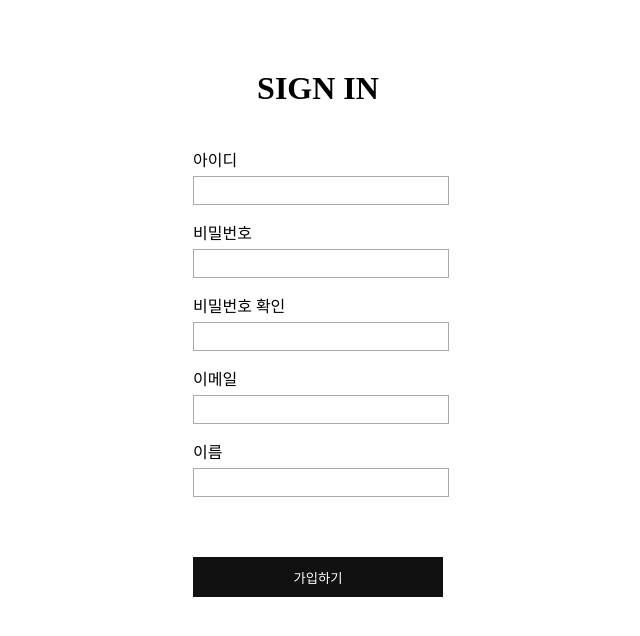
After one commit to gobltpqls99/python-guestbook, a Django app: page /signin/ in a window 1280 px wide. The commit adds this page. Shown: the top 636 px of the page, without its empty margins (322-962 px from the left). Run offline with Django 3.2, Linux system fonts and the light colour scheme.

Commit message:
login/signin

```diff
--- a/guestbook/main/admin.py
+++ b/guestbook/main/admin.py
@@ -3,8 +3,9 @@ from django.contrib import admin
 # Register your models here.
 
 
-from .models import Post, Reply
+from .models import Post, Reply, User
 
 
 admin.site.register(Post)
 admin.site.register(Reply)
+admin.site.register(User)
--- /dev/null
+++ b/guestbook/main/templates/main/signin.html
@@ -0,0 +1,40 @@
+<!DOCTYPE html>
+<html lang="ko">
+<head>
+    <meta charset="UTF-8">
+    <meta http-equiv="X-UA-Compatible" content="IE=edge">
+    <meta name="viewport" content="width=device-width, initial-scale=1.0">
+    <title>Sign_in</title>
+    <style>
+        .sign_in_wrapper { margin-top: 70px; text-align: center; }
+        form#sign_in { width: 250px; margin: 40px auto; }
+        input { border: 1px solid #aaa; width: 250px; height: 25px; }
+        .text { text-align: left; margin-top: 15px; margin-bottom: 5px; }
+        input#sign_btn { width: 100%; height: 40px; border: none; background-color: #111; color: #fff; margin-top: 60px; cursor: pointer; }
+    </style>
+</head>
+<body>
+    <div class="sign_in_wrapper">
+        <h1>SIGN IN</h1>
+        <form action="" method="POST" id="sign_in">
+
+            <div class="id text">아이디</div>
+            <input type="text" id="sign_id">
+
+            <div class="pw text">비밀번호</div>
+            <input type="password" id="sign_pw">
+
+            <div class="re_pw text">비밀번호 확인</div>
+            <input type="password" id="sign_re_pw">
+
+            <div class="email text">이메일</div>
+            <input type="email" id="sign_email">
+
+            <div class="name text">이름</div>
+            <input type="text" id="sign_name">
+
+            <div class="btn"><input type="submit" id="sign_btn" value="가입하기"></div>
+        </form>
+    </div>
+</body>
+</html>
--- a/guestbook/main/urls.py
+++ b/guestbook/main/urls.py
@@ -15,4 +15,6 @@ urlpatterns = [
     path('delete/<int:pk>', views.delete_posting, name="delete"),
     path('<int:pk>/comment/', views.reply, name="reply"),
     path('reply_delete/<int:pk>', views.reply_delete, name="reply_delete"),
+    path('login/', views.login, name="login"),
+    path('signin/', views.signin, name="signin"),
 ]
--- a/guestbook/main/views.py
+++ b/guestbook/main/views.py
@@ -82,3 +82,51 @@ def reply_delete(request, pk):
         return redirect("main:posting", post_pk)
     else:
         return render(request, 'main/delete.html')
+
+
+
+# 댓글 생성하기
+# def reply 로 request, pk 받아오기
+# posting 으로 pk=pk인 것 가져오기
+# posting.html에 있는 form에 있는 input name = name, pw, reply 받아와서 넣기
+# posting.coments.create 를 related_name의 comments로 create하기
+# 저장 후, redirect로 posting페이지 + pk 가게 하기
+
+def reply(request, pk):
+    posting = Post.objects.get(pk=pk)
+    name = request.POST['reply_name']
+    pw = request.POST['reply_pw']
+    reply = request.POST['reply']
+    posting.comments.create(name=name, pw=pw, reply=reply)
+    posting.save()
+    return redirect('main:posting', pk)
+
+# 댓글 삭제하기
+# def reply_delete 로 request, pk 받기
+# POST로 받는 경우
+# Reply로 pk=pk 받기
+# 그냥 pk로 하는 경우 Post의 pk로 받기 때문에 다른 이름을 지정하고 Reply.posting.pk 하기
+# pw 받아오기
+# pw가 reply의 pk가 맞을 경우 = 삭제 후, posting페이지와 pk를 지정한 이름으로 redirect하기
+# GET으로 받는 경우 = delete 페이지로 가기
+
+def reply_delete(request, pk):
+    if request.method =="POST":
+        reply = Reply.objects.get(pk=pk)
+        post_pk = Reply.posting.pk
+        pw = request.POST["reply_pw"]
+        if pw == reply.pw:
+            reply.delete()
+            return redirect("main:posting", post_pk)
+    else:
+        return render(request, "main/delete.html")
+
+
+
+
+
+def login(request):
+    return render(request, "main/login.html")
+
+def signin(request):
+    return render(request, "main/signin.html")
```
Also changed, not shown: guestbook/main/models.py (+16 -0 lines), guestbook/main/templates/main/index.html (+12 -1 lines), guestbook/main/templates/main/login.html (added, +37 -0 lines), guestbook/main/templates/main/write.html (+14 -3 lines), guestbook/db.sqlite3, guestbook/main/migrations/0014_user.py (added).
